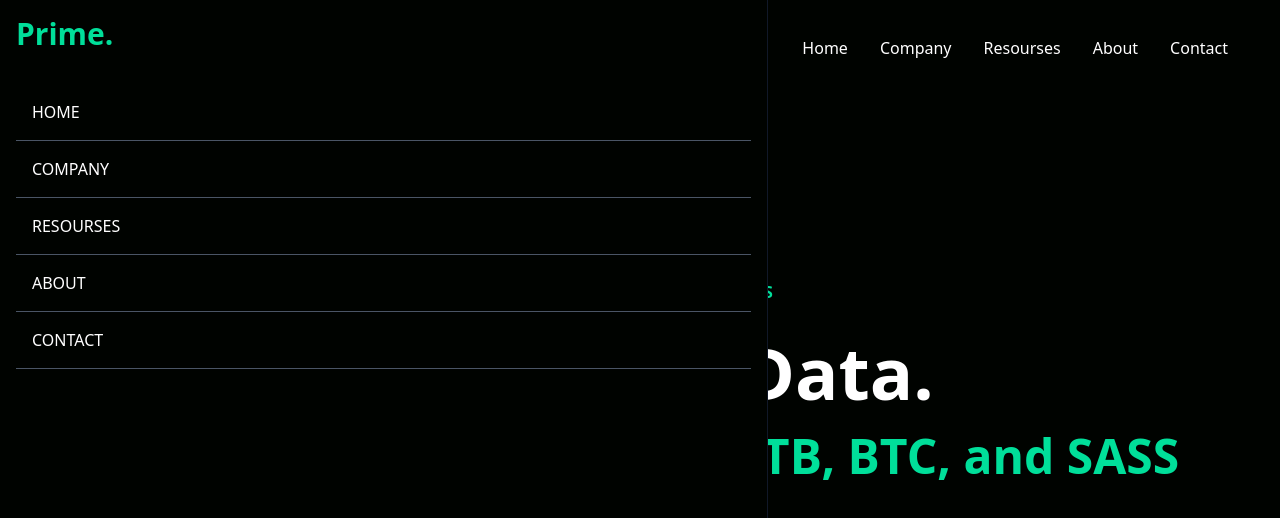
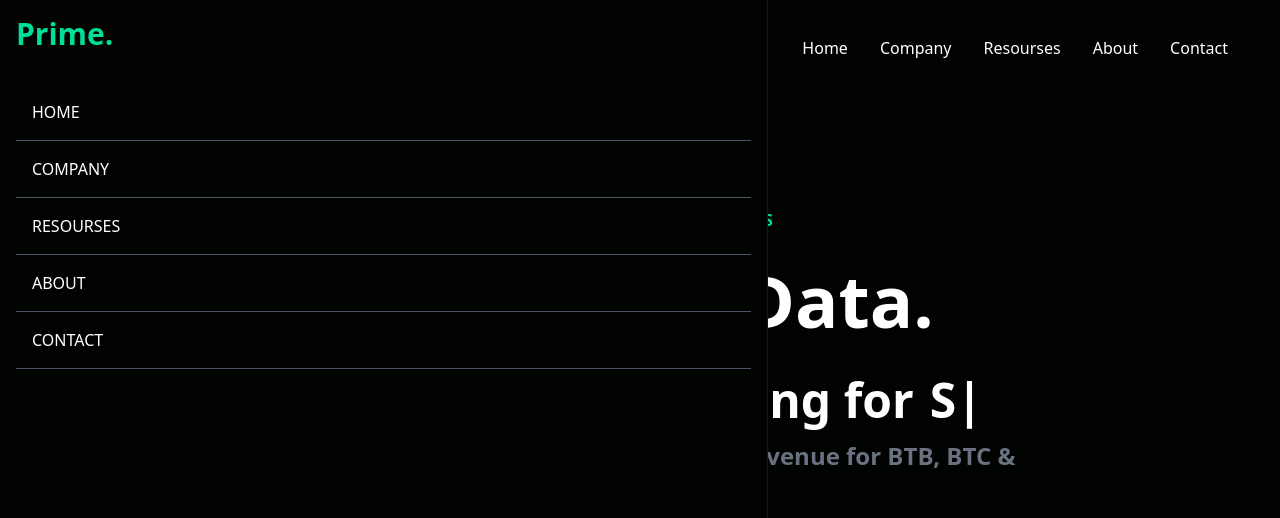
Before and after one commit to Primegicsocialmedia/Project-6, a React (Vite) app: page / in a window 1280 px wide. Shown: the top 518 px of the page. Built offline with nearby package versions, Linux system fonts and the light colour scheme.

Commit message:
Hero completed

```diff
--- a/src/components/Hero.jsx
+++ b/src/components/Hero.jsx
@@ -1,22 +1,32 @@
 import React from "react";
-import { Typed } from "react-typed";
+import {ReactTyped} from "react-typed";
+
 
 const Hero = () => {
   return (
     <div className="text-white">
-      <div className="max-w-[800px mt-[-96px] h-screen mx-auto text-center flex flex-col justify-center">
+      <div className="max-w-[800px] mt-[-96px] h-screen mx-auto text-center flex flex-col justify-center ">
         <p className="text-primary font-bold p-2">
           GROWING WITH DATA ANALYTICS
         </p>
         <h1 className="md:text-7xl sm:text-6xl text-4xl font-bold md:py-6">
           Grow With Data.
         </h1>
-        <div >
-            <p className="md:text-5xl sm:text-4xltext-xl font-bold">
-                fast, flexible financing for
-                <span className="text-primary">  BTB, BTC, and SASS</span> platforms
-            </p>
+        <div className="flex justify-center items-center">
+          <p className="md:text-5xl sm:text-4xl text-xl font-bold py-4">
+            fast, flexible financing for
+          </p>
+          <ReactTyped
+          className="md:text-5xl sm:text-4xl text-xl md:pl-4 font-bold pl-2 "
+          strings={["BTB", "BTC", "SASS"]}
+          typeSpeed={120}
+          backSpeed={140}
+          loop
+          />
         </div>
+        <p className="md:text-2xl text-xl font-bold text-gray-500">
+          Monitor your data analytics to increase revenue for BTB, BTC & SASS platforms.  </p>
+          <button className="bg-primary w-[200px] rounded-md font-medium my-6 mx-auto py-3 text-black">Get Started</button>
       </div>
     </div>
   );
```
